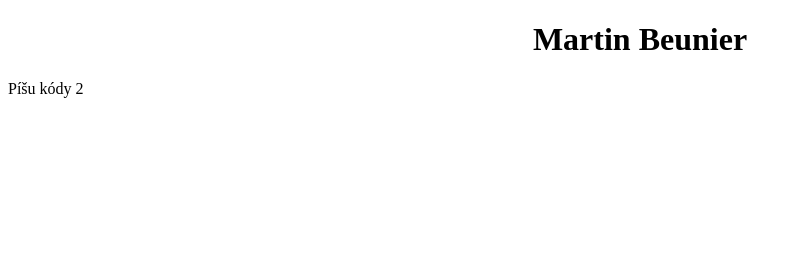
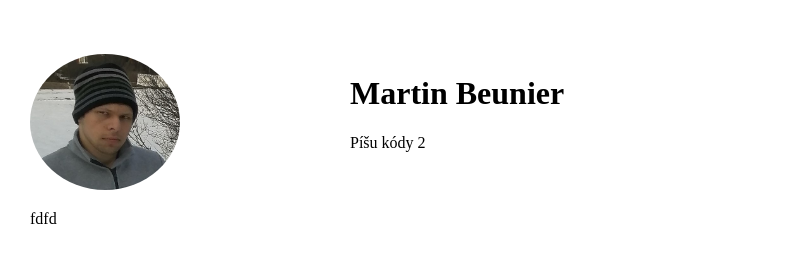
Before and after one commit to Martin5982/Martin5982.github.io, a plain HTML site: page index.html in a window 1280 px wide. Shown: the top 262 px of the page, without its empty margins (0-802 px from the left). Drawn offline with Linux system fonts and the light colour scheme.

Commit message:
pridani fotky ,pridani div

```diff
--- a/index.html
+++ b/index.html
@@ -9,8 +9,20 @@
     <link rel="stylesheet" type="text/css" href="styly.css">
 </head>
 <body>
-    <h1>Martin Beunier   </h1>
+
+    <div id="stred">
+        <br><br><br>
+        <h1>Martin Beunier </h1>
 <p>Píšu kódy 2</p>
+</div>
+
+
+<div id="levy">
+    <br><br><br>
+    <img src="fotolyzak.jpg"style="width:150px">
+    <p>fdfd</p>
+</div>
+
 
 </body>
 </html>
--- a/styly.css
+++ b/styly.css
@@ -1,3 +1,21 @@
-h1{
+{
     text-align:center;
 }
+#levy{position:absolute;
+left:30px ;
+height: 2000px;
+top:0px;
+width:300px;}
+
+
+#stred{position:absolute;
+left:350px ;
+height: 2000px;
+top:0px;
+width:500px;}
+
+
+
+img{
+border-radius: 50%;
+}
```
Also changed, not shown: fotolyzak.jpg (added).
